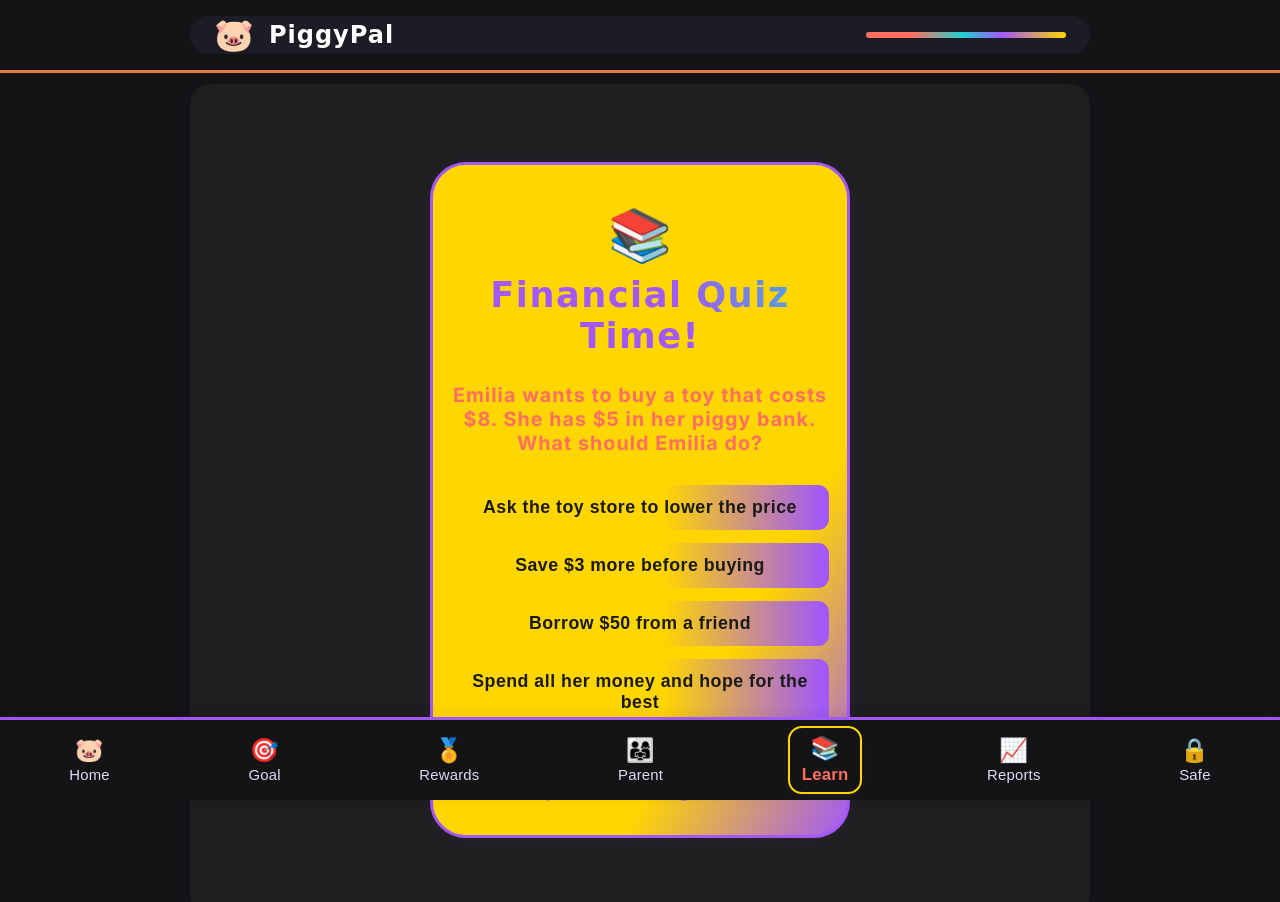
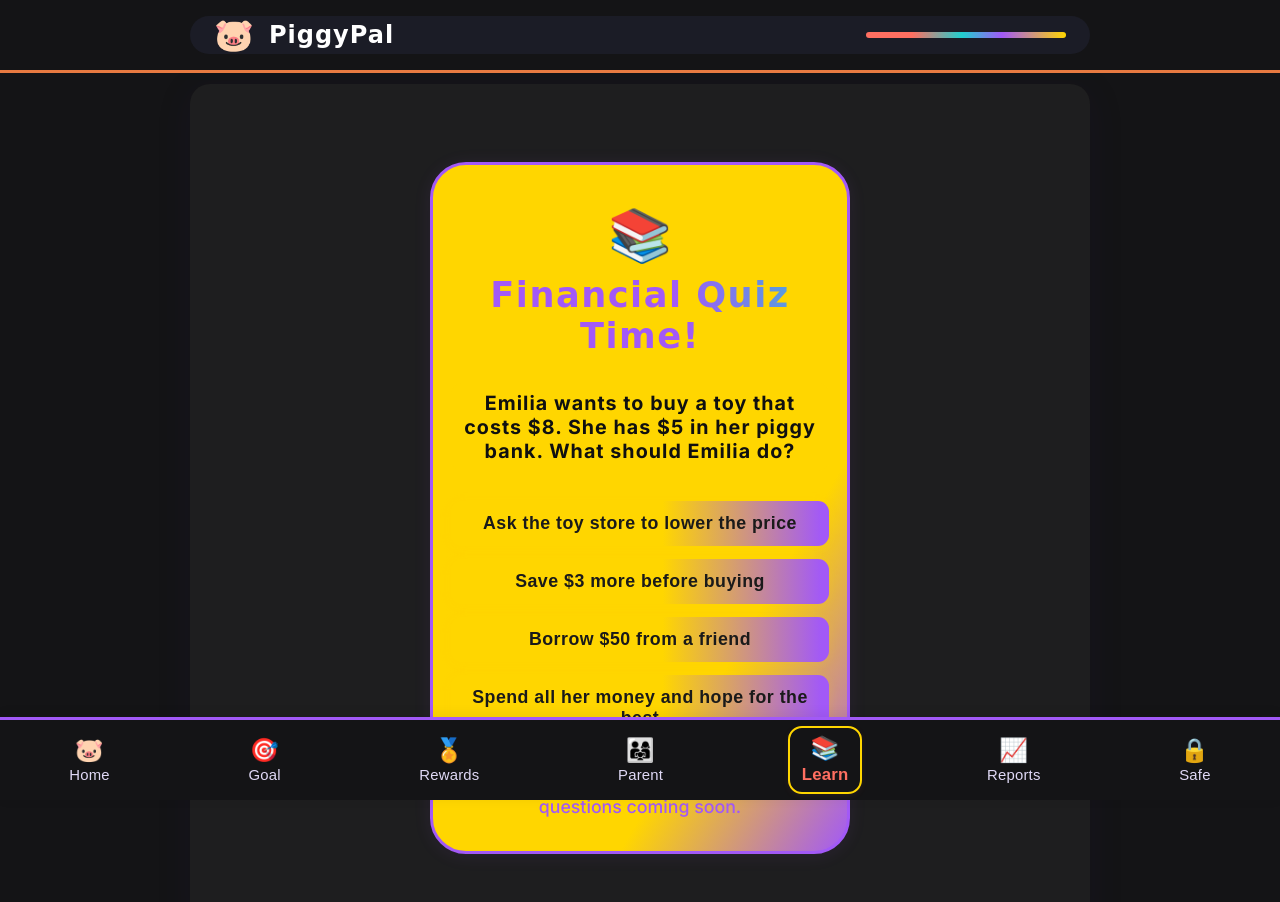
Before and after one commit to Workflow-Manager-admin/piggypal-26889-fd3a129f, a React (Create React App) app in the folder piggy_pal_frontend/: page / in a window 1280 px wide. Both pictures are taken after a click on the button "Learn". Shown: the top 902 px of the page. Built offline with nearby package versions, Linux system fonts and the light colour scheme; the HTML template or start-up script is replaced by a standard one.

Commit message:
Auto-commit: Changes as of 2025-05-31T06:53:18.129011+00:00

```diff
--- a/piggy_pal_frontend/src/components/EducationZone.js
+++ b/piggy_pal_frontend/src/components/EducationZone.js
@@ -69,10 +69,13 @@ function EducationZone() {
       </h2>
       <div style={{
         margin: "27px 0 0 0",
-        color: "#FF6F61",
+        color: "#101010",
+        background: "var(--accent-yellow)",
         fontWeight: 700,
         fontSize: "1.23rem",
-        letterSpacing: 1.04
+        letterSpacing: 1.04,
+        borderRadius: 10,
+        padding: "8px 4px"
       }}>
         {quiz.question}
       </div>
@@ -127,11 +130,11 @@ function EducationZone() {
         }}>
           {feedback === "correct" ? (
             <div style={{
-              color: "#20CFCF",
+              color: "#134941",
               fontWeight: 800,
               fontSize: "1.34rem",
               marginBottom: 2,
-              background: "#fffefb",
+              background: "#fff",
               padding: "12px 16px",
               borderRadius: 13,
               boxShadow: "0 4px 16px 0 #20CFCF33"
```
Also changed, not shown: 2 other files (tests, documents, lock files or other folders).
